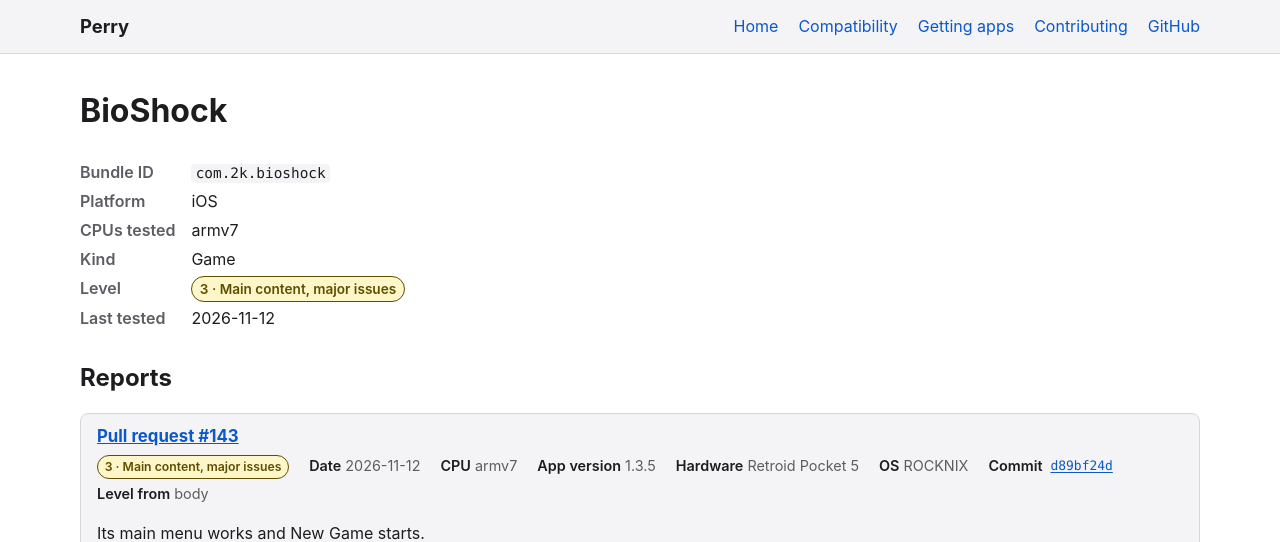
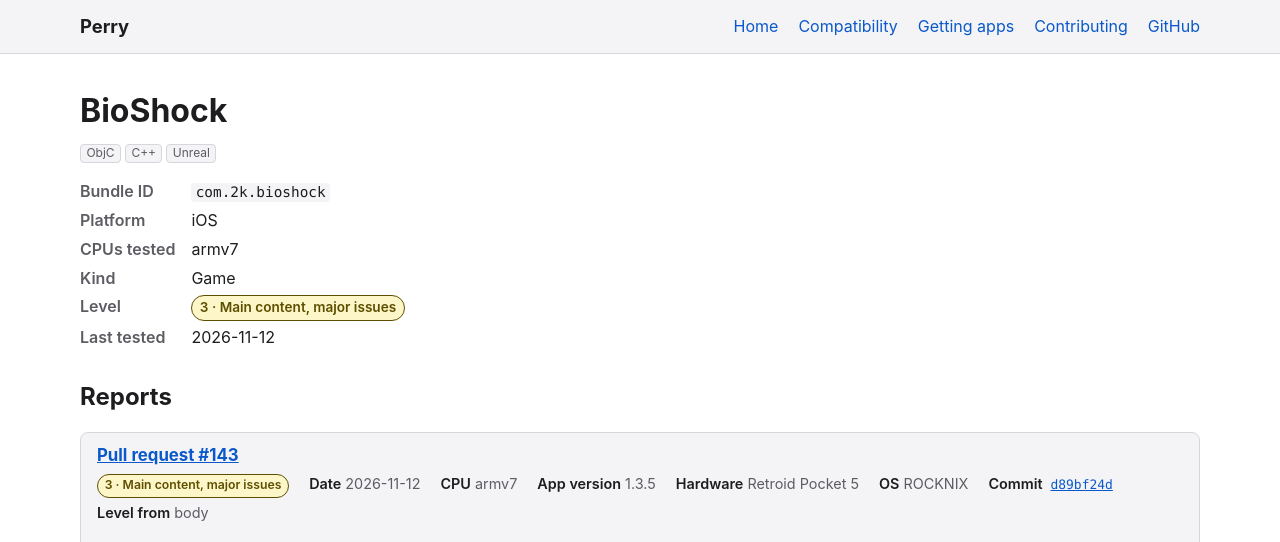
Before and after one commit to MillerTechnologyPeru/Perry, a Jekyll site: the page built from docs/_apps/ios/com.2k.bioshock.md, in a window 1280 px wide, cut to the strip 0-542 px from the top of the page. Built offline with Jekyll 4.4.1, drawn with Linux system fonts in a browser that asks for light colours.

Commit message:
Add BioShock's engine and language tags

```diff
--- a/docs/_apps/ios/com.2k.bioshock.md
+++ b/docs/_apps/ios/com.2k.bioshock.md
@@ -3,6 +3,7 @@ name: BioShock
 bundle_id: "com.2k.bioshock"
 platform: ios
 kind: game
+tags: [ObjC, C++, Unreal]
 reports:
   - pr: 141
     date: 2026-11-12
```
